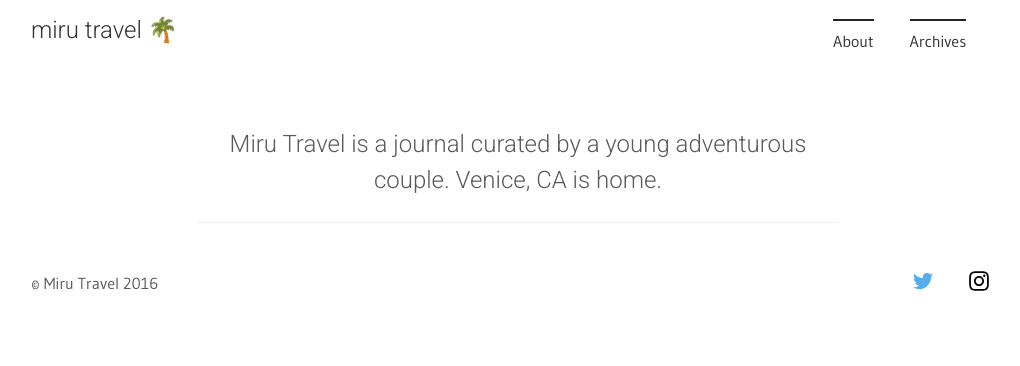
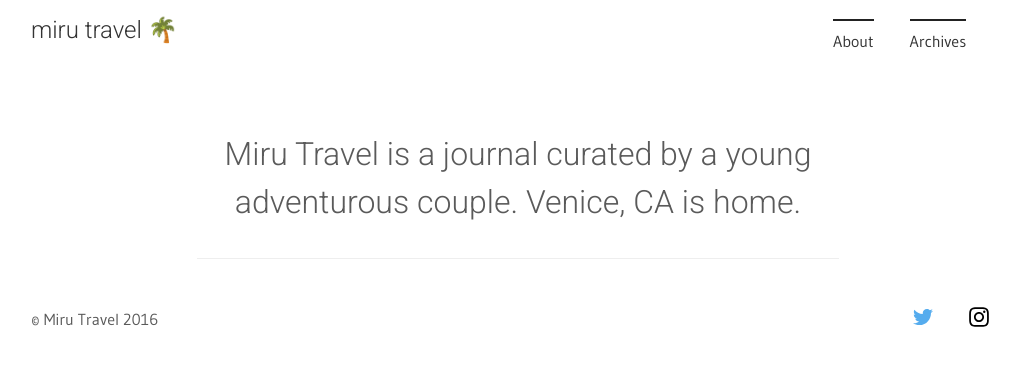
Before and after one commit to PHironaka/Miru-Blog, a Jekyll site: the page built from home.markdown, in a window 1280 px wide. Shown: the top 366 px of the page, without its empty margins (122-1142 px from the left). Built offline with Jekyll 4.4.1, drawn with Linux system fonts in a browser that asks for light colours; a script that is not in the unit is left out.

Commit message:
updating index and archives

```diff
--- a/_sass/_base.scss
+++ b/_sass/_base.scss
@@ -220,7 +220,7 @@
           width: 10em;
         }
       h1 {
-        font-size: 1.5em;
+        font-size: 2em;
     margin:  0;
     text-align: center;
     padding: .5em 0 1em;
@@ -575,7 +575,7 @@
         }
       .title {
             font-family: "Roboto", sans-serif;
-        font-size: 2em;
+        font-size: 1.5em;
             line-height: 1;
             @media screen and (max-width: $break-small) {
                 font-size: 1.5em;
--- a/index.html
+++ b/index.html
@@ -33,10 +33,10 @@
 
   <article class="post-preview">
 
-    <h2> Recent Trips </h2>
+    <h2> Local Trips </h2>
 
       {% for post in site.posts  %}
-      {% if post.dept  == '#FFE950' limit:3 %}
+      {% if post.dept  == '#66f2b2' limit:3 %}
       <div class="list-thumbnail"><a href="{{post.url}}"><img src="/uploads/{{post.img}}"></a>
 <a href="{{post.url}}" class="title">{{post.title}}</a>
       </div>
```
